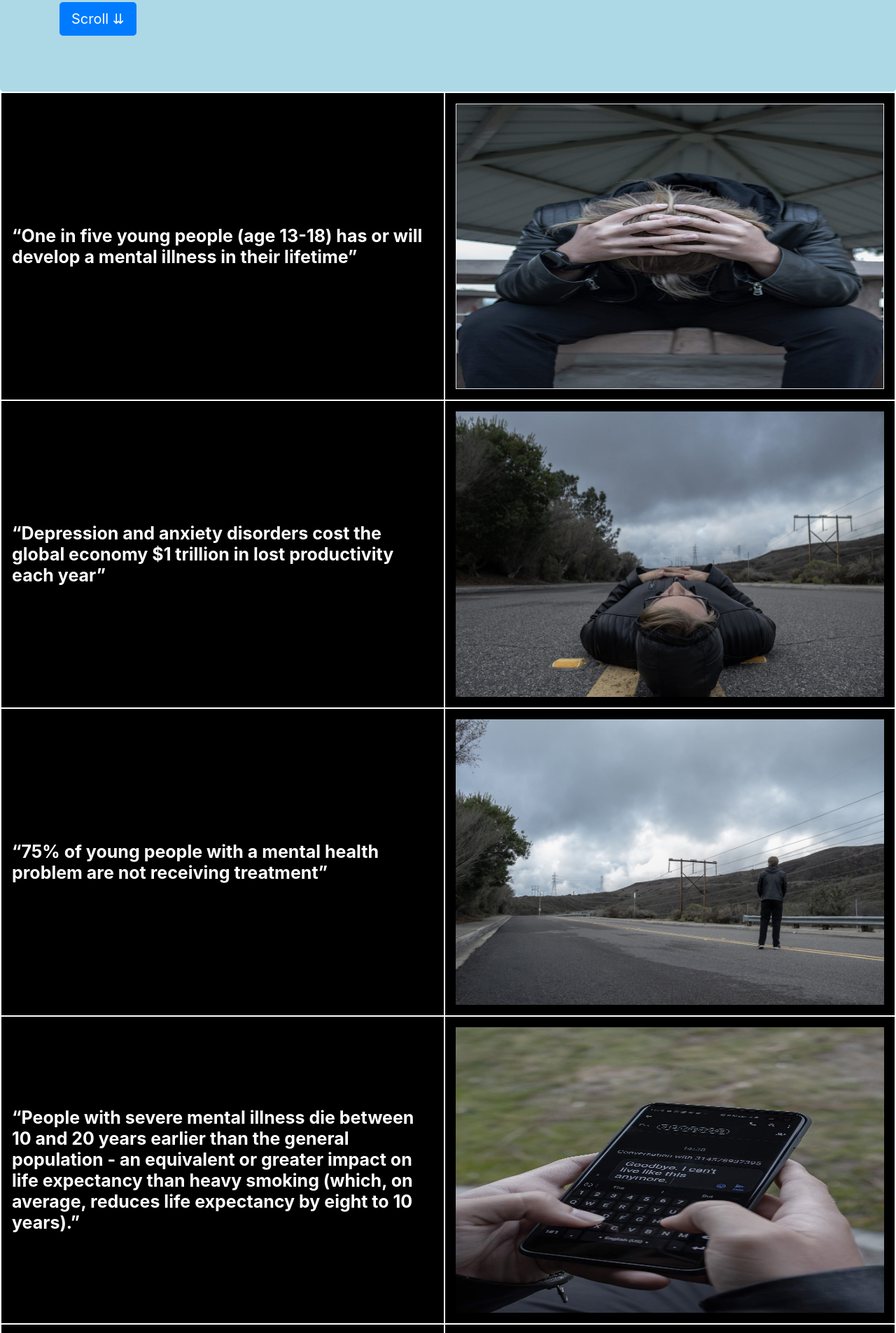
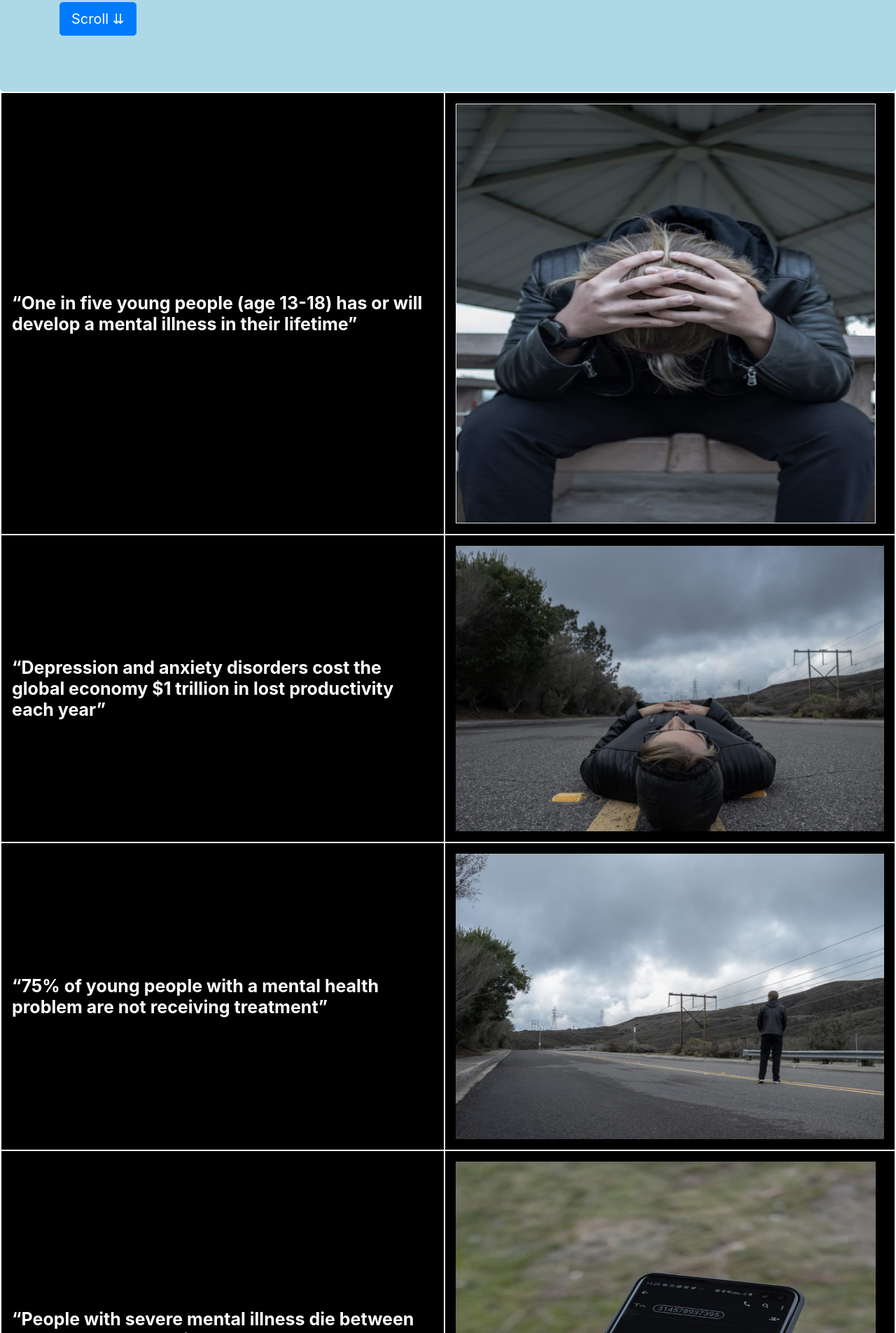
Before and after one commit to WVCS/aXa, a plain HTML site: page facts.html in a window 1280 px wide. Shown: the part 205-2110 px from the top of the page at 70% size. Drawn offline with nearby package versions, Linux system fonts and the light colour scheme.

Commit message:
Update facts.html

```diff
--- a/facts.html
+++ b/facts.html
@@ -28,7 +28,7 @@
 <table  style="width:100%;">
 <tr>
 	<th style="font-size:25px;">“One in five young people (age 13-18) has or will develop a mental illness in their lifetime”</th>
-	<th><img src="Social Advocacy - Mental Health(v).jpg" class="border" height="408" width="612"></th>
+	<th><img src="Social Advocacy - Mental Health(v).jpg" class="border" height="600" width="600"></th>
 </tr>
 <tr>
 	<th style="font-size:25px;">“Depression and anxiety disorders cost the global economy $1 trillion in lost productivity each year”</th>
@@ -40,7 +40,7 @@
 </tr>
 <tr>
 	<th style="font-size:25px;">“People with severe mental illness die between 10 and 20 years earlier than the general population - an equivalent or greater impact on life expectancy than heavy smoking (which, on average, reduces life expectancy by eight to 10 years).”</th>
-	<th><img src="Social Advocacy - Mental Health(v)-2.jpg" height="408" width="612"></th>
+	<th><img src="Social Advocacy - Mental Health(v)-2.jpg" height="600" width="600"></th>
 </tr>
 <tr>
 	<th style="font-size:25px;">
```
